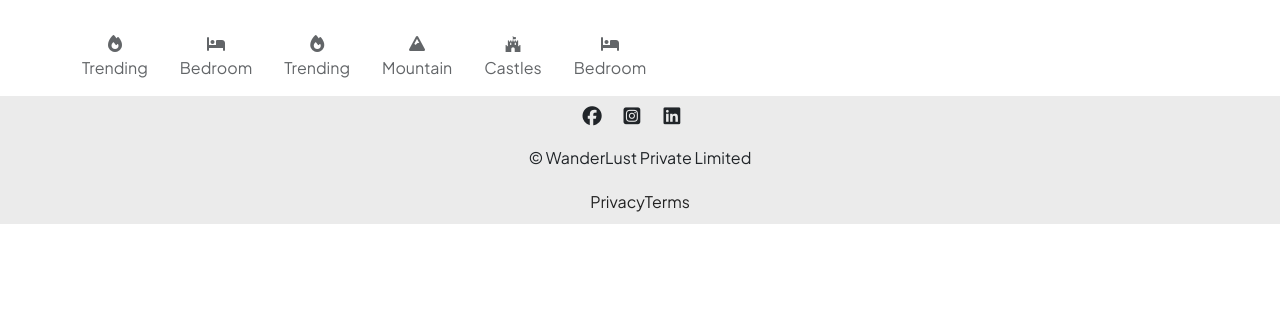
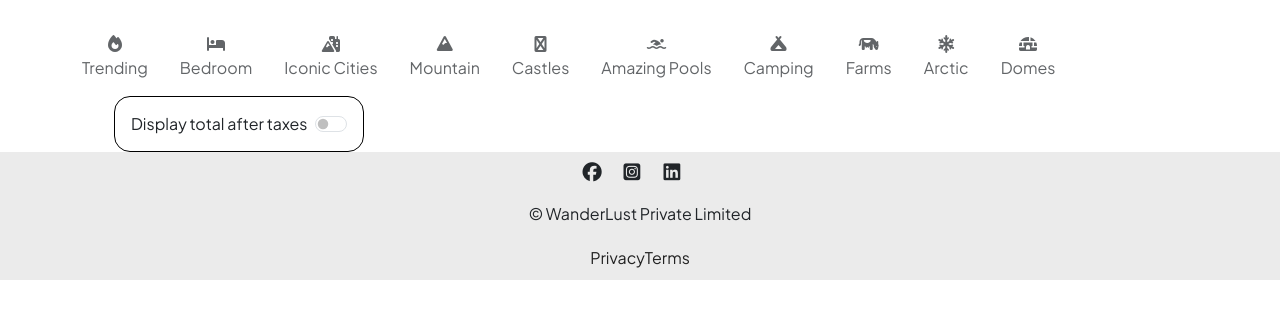
Before and after one commit to rohil1418/WanderLust, a Node project: template views/listings/index.ejs in a window 1280 px wide. Shown: the part 80-399 px from the top of the page. Run offline with Node 20 templates, Linux system fonts and the light colour scheme; the template is opened without the code that fills it, so the values that code supplies are empty; some libraries are stand-ins or nearby versions.

Commit message:
feat(listings): improve listings index page

```diff
--- a/views/listings/index.ejs
+++ b/views/listings/index.ejs
@@ -1,9 +1,10 @@
 <% layout("/layouts/boilerplate") %>
 
-     <style>
+    <style>
         #filters {
             display: flex;
             flex-wrap: wrap;
+            align-items: center;
         }
 
         .filter {
@@ -17,7 +18,21 @@
             opacity: 1;
             cursor: pointer;
         }
-     </style>
+
+        .tax-info {
+            display: none;
+        }
+
+        .tax-toggle {
+            border: 1px solid black;
+            border-radius: 1rem;
+            height: 3.5rem;
+            padding: 1rem;
+            margin-left: 2rem;
+            display: flex;
+            align-items: center;
+        }
+    </style>
 
     <div id="filters">
         <div class="filter">
@@ -28,21 +43,44 @@
             <div><i class="fa-solid fa-bed"></i></div>
             <p>Bedroom</p>
         </div>
-         <div class="filter">
-            <div><i class="fa-solid fa-fire"></i></div>
-            <p>Trending</p>
+        <div class="filter">
+            <div><i class="fa-solid fa-mountain-city"></i></div>
+            <p>Iconic Cities</p>
         </div>
         <div class="filter">
             <div><i class="fa-solid fa-mountain"></i></div>
             <p>Mountain</p>
         </div>
-         <div class="filter">
-            <div><i class="fa-brands fa-fort-awesome"></i></div>
+        <div class="filter">
+            <div><i class="fa-solid fa-fort-awesome"></i></div>
             <p>Castles</p>
         </div>
         <div class="filter">
-            <div><i class="fa-solid fa-bed"></i></div>
-            <p>Bedroom</p>
+            <div><i class="fa-solid fa-person-swimming"></i></div>
+            <p>Amazing Pools</p>
+        </div>
+        <div class="filter">
+            <div><i class="fa-solid fa-campground"></i></div>
+            <p>Camping</p>
+        </div>
+        <div class="filter">
+            <div><i class="fa-solid fa-cow"></i></div>
+            <p>Farms</p>
+        </div>
+        <div class="filter">
+            <div><i class="fa-solid fa-snowflake"></i></div>
+            <p>Arctic</p>
+        </div>
+         <div class="filter">
+            <div><i class="fa-solid fa-igloo"></i></div>
+            <p>Domes</p>
+        </div>
+
+        <div class="tax-toggle">
+            <div class="form-check-reverse form-switch">
+                <input class="form-check-input" type="checkbox" role="switch" id="switchCheckDefault">
+                <label class="form-check-label" for="switchCheckDefault">Display total after taxes</label>
+            </div>
         </div>
     </div>
     <div class="row row-cols-lg-3 row-cols-md-2 row-cols-sm-1">
@@ -56,10 +94,25 @@
                             <b>
                                 <%= listing.title %>
                             </b><br>
-                            &#8377 <%= (listing.price || 0).toLocaleString("en-IN") %>
+                            &#8377 <%= (listing.price || 0).toLocaleString("en-IN") %> /Night
+                            <i class="tax-info"> &nbsp; &nbsp;+18% GST</i>
                         </p>
                     </div>
                 </div>
             </a>
             <% } %>
     </div>
+
+    <script>
+        let taxSwitch = document.getElementById("switchCheckDefault");
+        taxSwitch.addEventListener("click" , () => {
+            let taxInfo = document.getElementsByClassName("tax-info");
+            for(info of taxInfo) {
+                if(info.style.display != "inline") {
+                    info.style.display = "inline";
+                } else {
+                    info.style.display = "none";
+                }
+            }
+        })
+    </script>
```
